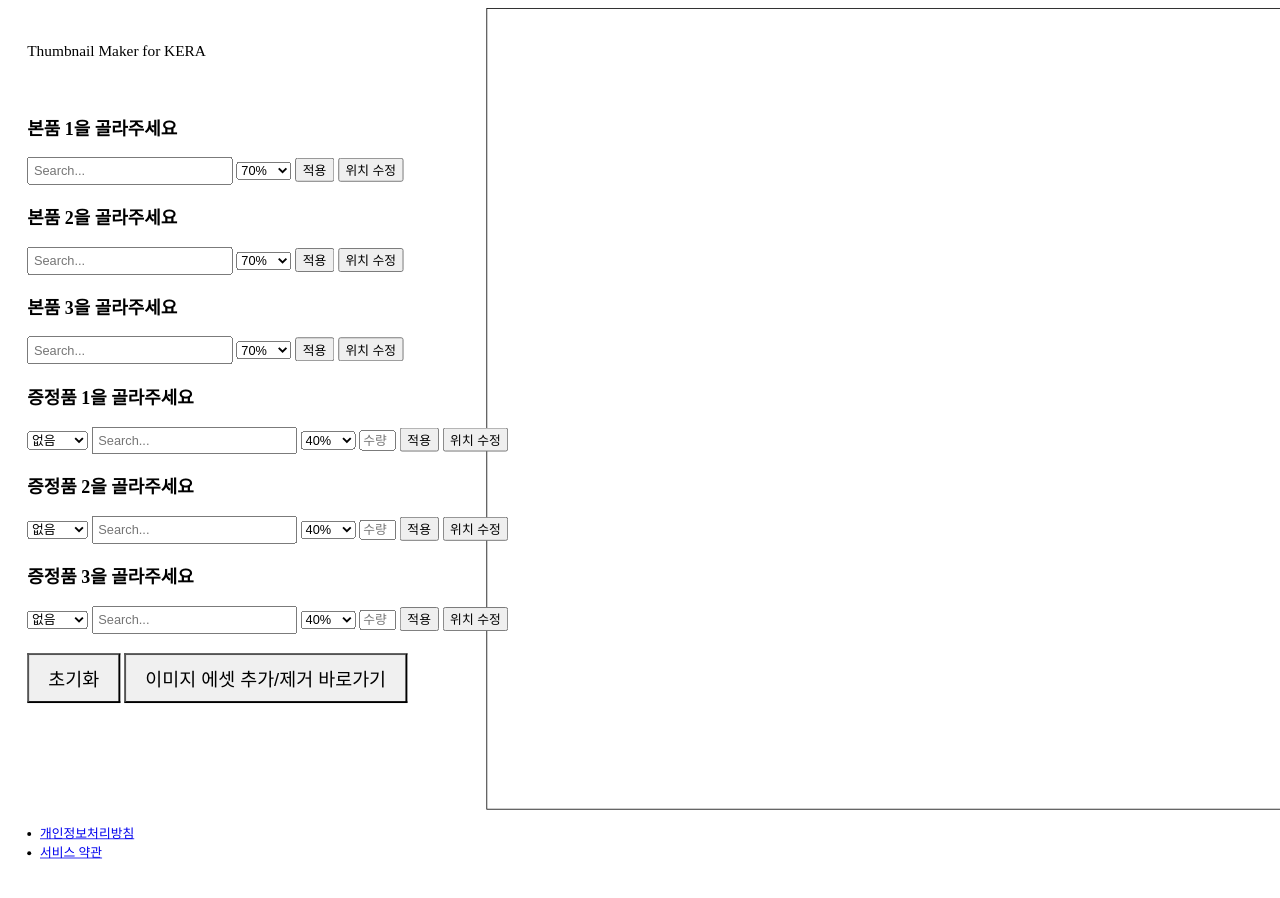
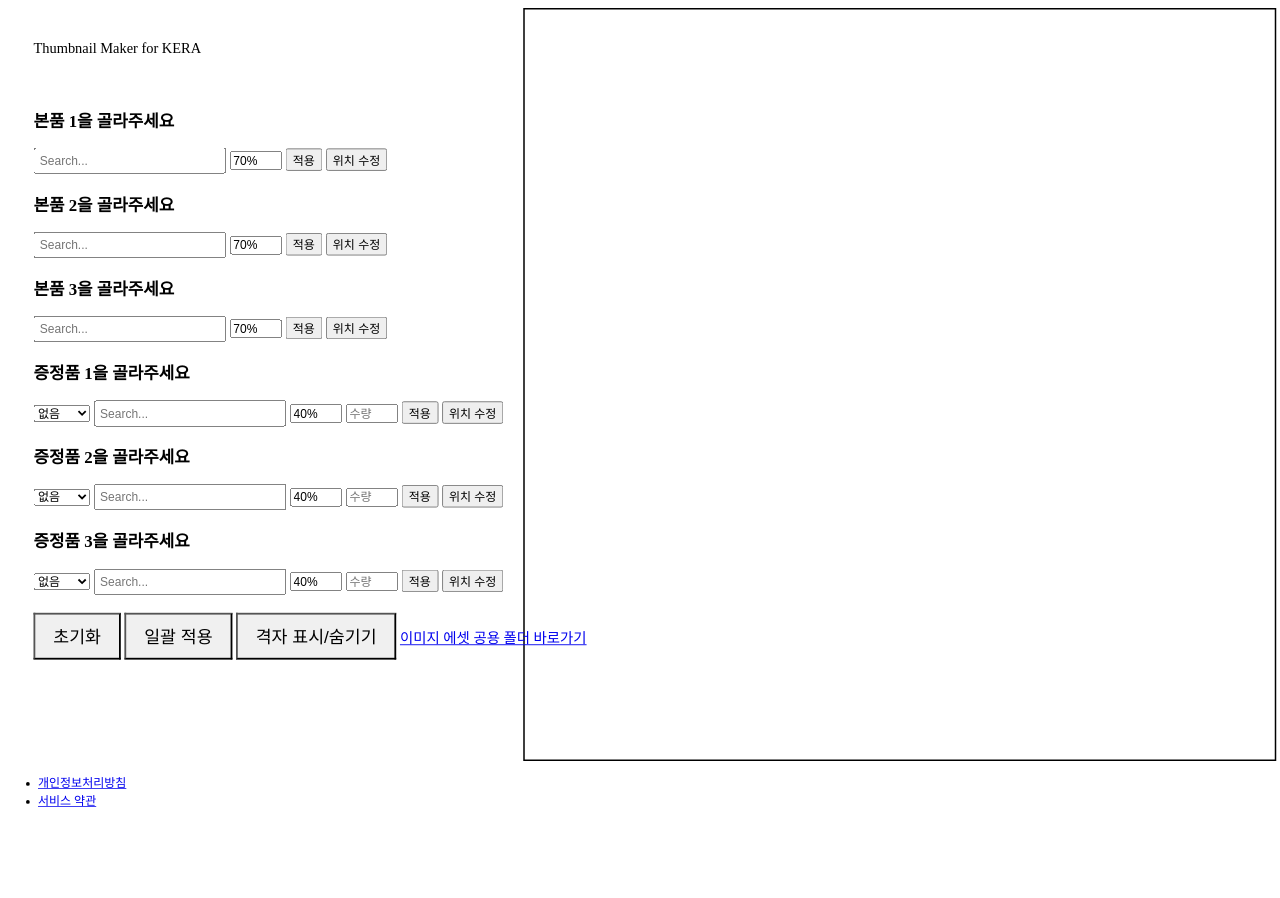
Before and after one commit to supportpark98/my-webapp, a plain HTML site: page index.html in a window 1280 px wide. Both pictures are taken after a click on the button "초기화". Drawn offline with Linux system fonts and the light colour scheme.

Commit message:
Update index.html

```diff
--- a/index.html
+++ b/index.html
@@ -5,20 +5,21 @@
   <title>Thumbnail Maker for KERA</title>
   <style>
     body {
-      transform: scale(0.8); /* 80% 크기로 설정 */
+      transform: scale(0.75); /* 75% 크기로 설정 */
       transform-origin: top left;
-      width: 125%; /* 80%로 축소된 것을 보정하기 위해 100/80 * 100% */
-      height: 125%; /* 80%로 축소된 것을 보정하기 위해 100/80 * 100% */
-      overflow: hidden; /* 스크롤바가 생기지 않도록 숨김 */
+      width: 133%; /* 75%로 축소된 것을 보정하기 위해 100/75 * 100% */
+      height: 133%; /* 75%로 축소된 것을 보정하기 위해 100/75 * 100% */
     }
     #canvas {
-      border: 1px solid black;
+      border: 2px solid black; /* 경계선 굵기 증가 */
     }
-    .quantity-input {
-      width: 30px;
+    .quantity-input, .ratio-input {
+      width: 50px; /* 비율 값 입력 필드의 가로 길이 설정 */
     }
     .quantity-input::-webkit-outer-spin-button,
-    .quantity-input::-webkit-inner-spin-button {
+    .quantity-input::-webkit-inner-spin-button,
+    .ratio-input::-webkit-outer-spin-button,
+    .ratio-input::-webkit-inner-spin-button {
       -webkit-appearance: none;
       margin: 0;
     }
@@ -52,6 +53,7 @@
       padding: 20px;
       transform: scale(1.2); /* 120% 확대 */
       transform-origin: top left;
+      margin-left: 10px; /* 왼쪽 여백 추가 */
     }
     .canvas-container {
       flex: 1 1 700px; /* 최소 너비를 설정하여 줄 바꿈을 유도 */
@@ -71,6 +73,18 @@
       background-color: #f0f0f0; /* 동일한 디자인 */
       padding: 10px 20px;
     }
+    .apply-all-button {
+      font-size: 1.2em; /* 크기 증가 */
+      margin-top: 10px; /* 초기화 버튼 아래에 추가 */
+      background-color: #f0f0f0; /* 동일한 디자인 */
+      padding: 10px 20px;
+    }
+    .grid-toggle-button {
+      font-size: 1.2em; /* 크기 증가 */
+      margin-top: 10px; /* 초기화 버튼 아래에 추가 */
+      background-color: #f0f0f0; /* 동일한 디자인 */
+      padding: 10px 20px;
+    }
   </style>
 </head>
 <body>
@@ -85,21 +99,21 @@
         <h3>본품 1을 골라주세요</h3>
         <input type="text" id="main_product_search1" class="search-box" placeholder="Search...">
         <div id="main_product_dropdown1" class="dropdown-content"></div>
-        <select id="main_product_ratio1"></select>
+        <input type="text" id="main_product_ratio1" class="ratio-input" placeholder="비율(%)" value="70%">
         <button onclick="displayProduct(1, 'main')" aria-label="본품 1 적용">적용</button>
         <button onclick="selectProduct(1, 'main')" aria-label="본품 1 위치 수정">위치 수정</button>
 
         <h3>본품 2을 골라주세요</h3>
         <input type="text" id="main_product_search2" class="search-box" placeholder="Search...">
         <div id="main_product_dropdown2" class="dropdown-content"></div>
-        <select id="main_product_ratio2"></select>
+        <input type="text" id="main_product_ratio2" class="ratio-input" placeholder="비율(%)" value="70%">
         <button onclick="displayProduct(2, 'main')" aria-label="본품 2 적용">적용</button>
         <button onclick="selectProduct(2, 'main')" aria-label="본품 2 위치 수정">위치 수정</button>
 
         <h3>본품 3을 골라주세요</h3>
         <input type="text" id="main_product_search3" class="search-box" placeholder="Search...">
         <div id="main_product_dropdown3" class="dropdown-content"></div>
-        <select id="main_product_ratio3"></select>
+        <input type="text" id="main_product_ratio3" class="ratio-input" placeholder="비율(%)" value="70%">
         <button onclick="displayProduct(3, 'main')" aria-label="본품 3 적용">적용</button>
         <button onclick="selectProduct(3, 'main')" aria-label="본품 3 위치 수정">위치 수정</button>
       </div>
@@ -114,7 +128,7 @@
         </select>
         <input type="text" id="gift_product_search1" class="search-box" placeholder="Search...">
         <div id="gift_product_dropdown1" class="dropdown-content"></div>
-        <select id="gift_product_ratio1"></select>
+        <input type="text" id="gift_product_ratio1" class="ratio-input" placeholder="비율(%)" value="40%">
         <input type="number" id="gift_quantity1" min="1" placeholder="수량" class="quantity-input">
         <button onclick="displayProduct(1, 'gift')" aria-label="증정품 1 적용">적용</button>
         <button onclick="selectProduct(1, 'gift')" aria-label="증정품 1 위치 수정">위치 수정</button>
@@ -128,7 +142,7 @@
         </select>
         <input type="text" id="gift_product_search2" class="search-box" placeholder="Search...">
         <div id="gift_product_dropdown2" class="dropdown-content"></div>
-        <select id="gift_product_ratio2"></select>
+        <input type="text" id="gift_product_ratio2" class="ratio-input" placeholder="비율(%)" value="40%">
         <input type="number" id="gift_quantity2" min="1" placeholder="수량" class="quantity-input">
         <button onclick="displayProduct(2, 'gift')" aria-label="증정품 2 적용">적용</button>
         <button onclick="selectProduct(2, 'gift')" aria-label="증정품 2 위치 수정">위치 수정</button>
@@ -142,14 +156,16 @@
         </select>
         <input type="text" id="gift_product_search3" class="search-box" placeholder="Search...">
         <div id="gift_product_dropdown3" class="dropdown-content"></div>
-        <select id="gift_product_ratio3"></select>
+        <input type="text" id="gift_product_ratio3" class="ratio-input" placeholder="비율(%)" value="40%">
         <input type="number" id="gift_quantity3" min="1" placeholder="수량" class="quantity-input">
         <button onclick="displayProduct(3, 'gift')" aria-label="증정품 3 적용">적용</button>
         <button onclick="selectProduct(3, 'gift')" aria-label="증정품 3 위치 수정">위치 수정</button>
       </div>
 
       <button class="reset-button" onclick="resetAll()" aria-label="초기화">초기화</button>
-      <button class="asset-button" onclick="window.open('https://drive.google.com/drive/u/0/folders/1k2jYRKuTFITlcFl_AyFatK49LFwMPmPO')" aria-label="이미지 에셋 추가/제거 바로가기">이미지 에셋 추가/제거 바로가기</button>
+      <button class="apply-all-button" onclick="applyAll()" aria-label="일괄 적용">일괄 적용</button>
+      <button class="grid-toggle-button" onclick="toggleGrid()" aria-label="격자 표시/숨기기">격자 표시/숨기기</button>
+      <a href="https://drive.google.com/drive/u/0/folders/1k2jYRKuTFITlcFl_AyFatK49LFwMPmPO" aria-label="이미지 에셋 공용 폴더 바로가기">이미지 에셋 공용 폴더 바로가기</a>
     </div>
 
     <div class="canvas-container">
@@ -191,6 +207,7 @@
     let giftQuantities = [0, 0, 0];
     let selectedImageIndex = null;
     let isEditing = false;
+    let isGridVisible = false;
 
     const mainProductPositions = [
       { x: 125, y: 630 },
@@ -336,9 +353,9 @@
 
     async function displayProduct(index, type) {
       const searchBox = document.getElementById(`${type}_product_search${index}`);
-      const ratioSelector = document.getElementById(`${type}_product_ratio${index}`);
+      const ratioInput = document.getElementById(`${type}_product_ratio${index}`);
       const fileId = searchBox.dataset.fileId;
-      const ratio = parseInt(ratioSelector.value, 10) / 100;
+      const ratio = parseInt(ratioInput.value, 10) / 100;
       const imageArray = type === 'main' ? mainProductImages : giftProductImages;
       if (fileId) {
         const imageUrl = `https://www.googleapis.com/drive/v3/files/${fileId}?alt=media&key=${API_KEY}`;
@@ -383,10 +400,15 @@
       }
       drawCanvas();
     }
+
     function drawCanvas() {
       const canvas = document.getElementById('canvas');
       const ctx = canvas.getContext('2d');
       ctx.clearRect(0, 0, canvas.width, canvas.height);
+
+      if (isGridVisible) {
+        drawGrid(ctx);
+      }
 
       mainProductImages.forEach((image, index) => {
         if (image) {
@@ -434,6 +456,44 @@
       });
     }
 
+    function drawGrid(ctx) {
+      const canvas = document.getElementById('canvas');
+      const width = canvas.width;
+      const height = canvas.height;
+      const gridSize = 100;
+
+      ctx.strokeStyle = '#e0e0e0';
+      ctx.lineWidth = 1;
+
+      for (let x = 0; x <= width; x += gridSize) {
+        ctx.beginPath();
+        ctx.moveTo(x, 0);
+        ctx.lineTo(x, height);
+        ctx.stroke();
+      }
+
+      for (let y = 0; y <= height; y += gridSize) {
+        ctx.beginPath();
+        ctx.moveTo(0, y);
+        ctx.lineTo(width, y);
+        ctx.stroke();
+      }
+
+      // 가로 중앙선
+      ctx.strokeStyle = 'black';
+      ctx.lineWidth = 1;
+      ctx.beginPath();
+      ctx.moveTo(0, height / 2);
+      ctx.lineTo(width, height / 2);
+      ctx.stroke();
+
+      // 세로 중앙선
+      ctx.beginPath();
+      ctx.moveTo(width / 2, 0);
+      ctx.lineTo(width / 2, height);
+      ctx.stroke();
+    }
+
     function resetAll() {
       mainProductImages = [null, null, null];
       giftProductImages = [null, null, null];
@@ -444,14 +504,6 @@
       document.querySelectorAll('input[type="number"]').forEach(input => input.value = '');
       document.querySelectorAll('.search-box').forEach(input => input.value = '');
       document.querySelectorAll('.dropdown-content').forEach(dropdown => dropdown.innerHTML = '');
-      const mainProductRatios = [document.getElementById('main_product_ratio1'), document.getElementById('main_product_ratio2'), document.getElementById('main_product_ratio3')];
-      const giftProductRatios = [document.getElementById('gift_product_ratio1'), document.getElementById('gift_product_ratio2'), document.getElementById('gift_product_ratio3')];
-      mainProductRatios.forEach((select) => {
-        select.innerHTML = generateRatioOptions(70);
-      });
-      giftProductRatios.forEach((select) => {
-        select.innerHTML = generateRatioOptions(40);
-      });
       document.getElementById('selection_message').innerText = '';
 
       const mainProductButtons = document.querySelectorAll('#main_product button');
@@ -470,15 +522,33 @@
         }
       });
 
+      // 초기 비율 값 설정
+      document.getElementById('main_product_ratio1').value = '70%';
+      document.getElementById('main_product_ratio2').value = '70%';
+      document.getElementById('main_product_ratio3').value = '70%';
+      document.getElementById('gift_product_ratio1').value = '40%';
+      document.getElementById('gift_product_ratio2').value = '40%';
+      document.getElementById('gift_product_ratio3').value = '40%';
+
       drawCanvas();
     }
 
-    function generateRatioOptions(defaultValue) {
-      let options = '';
-      for (let i = 10; i <= 200; i += 10) {
-        options += `<option value="${i}" ${i === defaultValue ? 'selected' : ''}>${i}%</option>`;
-      }
-      return options;
+    function applyAll() {
+      const mainProductRatios = [document.getElementById('main_product_ratio1'), document.getElementById('main_product_ratio2'), document.getElementById('main_product_ratio3')];
+      const giftProductRatios = [document.getElementById('gift_product_ratio1'), document.getElementById('gift_product_ratio2'), document.getElementById('gift_product_ratio3')];
+
+      mainProductRatios.forEach((input, index) => {
+        displayProduct(index + 1, 'main');
+      });
+
+      giftProductRatios.forEach((input, index) => {
+        displayProduct(index + 1, 'gift');
+      });
+    }
+
+    function toggleGrid() {
+      isGridVisible = !isGridVisible;
+      drawCanvas();
     }
 
     function handleKeyDown(event) {
@@ -524,15 +594,30 @@
     document.addEventListener('keydown', handleKeyDown);
 
     document.addEventListener('DOMContentLoaded', () => {
-      const mainProductRatios = [document.getElementById('main_product_ratio1'), document.getElementById('main_product_ratio2'), document.getElementById('main_product_ratio3')];
-      const giftProductRatios = [document.getElementById('gift_product_ratio1'), document.getElementById('gift_product_ratio2'), document.getElementById('gift_product_ratio3')];
+      const ratioInputs = document.querySelectorAll('.ratio-input');
 
-      mainProductRatios.forEach((select, index) => {
-        select.innerHTML = generateRatioOptions(70);
-      });
+      ratioInputs.forEach((input) => {
+        input.addEventListener('input', () => {
+          if (!input.value.endsWith('%')) {
+            input.value = input.value.replace('%', '') + '%';
+          }
+        });
 
-      giftProductRatios.forEach((select, index) => {
-        select.innerHTML = generateRatioOptions(40);
+        input.addEventListener('click', () => {
+          const dropdown = document.createElement('div');
+          dropdown.classList.add('dropdown-content');
+          for (let i = 10; i <= 200; i += 10) {
+            const option = document.createElement('div');
+            option.textContent = `${i}%`;
+            option.onclick = () => {
+              input.value = `${i}%`;
+              dropdown.remove();
+            };
+            dropdown.appendChild(option);
+          }
+          input.parentNode.appendChild(dropdown);
+          dropdown.style.display = 'block';
+        });
       });
     });
 
```
